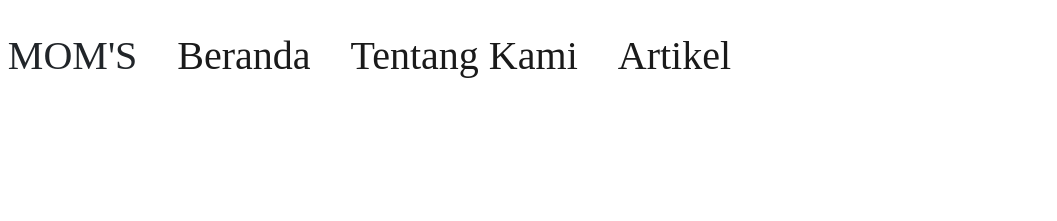
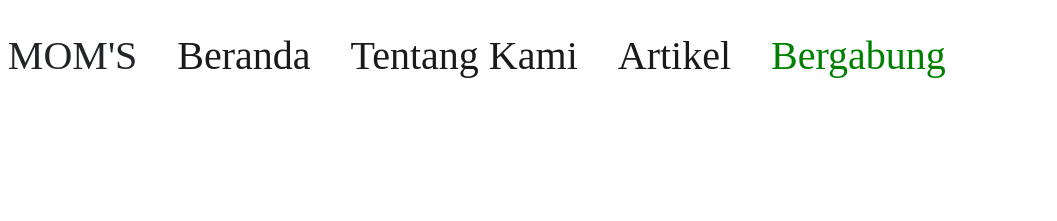
Before and after one commit to WahyutriNugroho/LL-APL-2022, a website: page public/index.html in a window 1280 px wide. Shown: the top 221 px of the page, 223-1280 px from the left. Drawn offline with nearby package versions, Linux system fonts and the light colour scheme.

Commit message:
change navbar

```diff
--- a/public/index.html
+++ b/public/index.html
@@ -30,7 +30,7 @@
 
 
         </div>
-        <nav>
+        <nav >
           <ul role="list" class="nav-list flex-group ml-3">
           <h1>Hello MOM'S</h1>
             <li>
@@ -41,6 +41,9 @@
             </li>
             <li>
               <a href="#featured-articles">Artikel</a>
+            </li>
+            <li>
+              <a class="join" href="#price" class="btn btn-primary">Bergabung</a>
             </li>
           </ul>
         </nav>
@@ -146,7 +149,7 @@ Sebagai platform kesehatan terlengkap khususnya untuk ibu hamil, HelloMOM&#39;S
   <div class="container" data-aos="fade-up">
 
         <div class="section-title">
-          <h2 class="text-center">Harga</h2>
+          <h2 class="text-center" id="price">Harga</h2>
 
           <p class="text-center">Dapatkan akses ekslusif ke dokter spesialis kandungan dengan harga yang terjangkau</p>
         </div>
--- a/public/style.css
+++ b/public/style.css
@@ -450,6 +450,15 @@ section,
   gap: var(--gap, 1em);
 }
 
+.flex-group a.join {
+  display: flex;
+  flex-wrap: wrap;
+  /* text-decoration-color: green; */
+  color: green;
+  gap: var(--gap, 1em);
+  font-weight: 500;
+}
+
 .text-center {
   text-align: center;
 }
```
Also changed, not shown: public/details/2/index.html (+4 -1 lines), public/details/3/index.html (+4 -1 lines).
